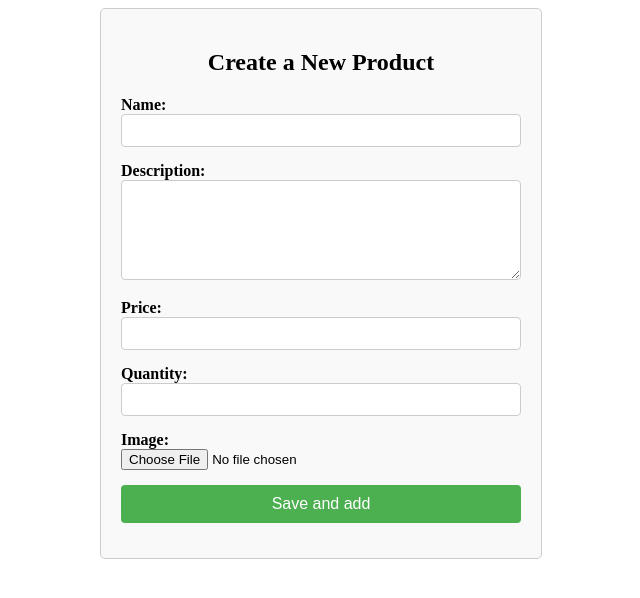
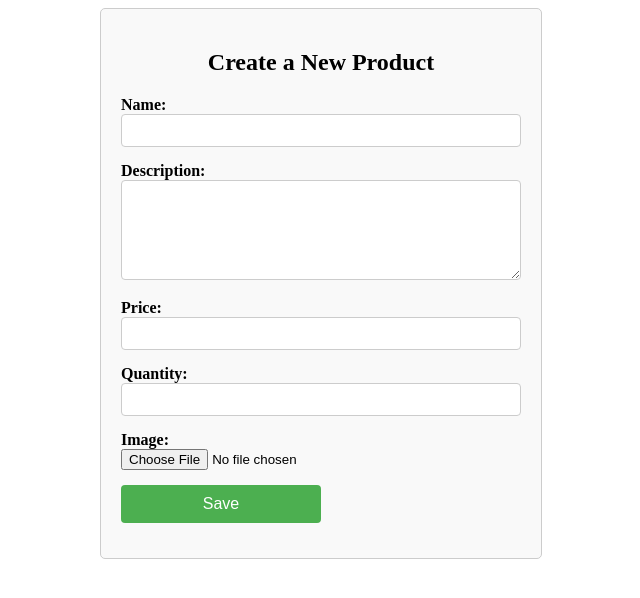
Before and after one commit to Rohit123saini/m2_test, a Django app: page /create/ in a window 1280 px wide. Shown: the top 598 px of the page, without its empty margins (319-959 px from the left). Run offline with Django 5.2, Linux system fonts and the light colour scheme; a user stored in the database is signed in.

Commit message:
update code5

```diff
--- a/m2_test_rohit_saini/templates/create_product.html
+++ b/m2_test_rohit_saini/templates/create_product.html
@@ -33,7 +33,7 @@
             <input type="file" id="image" name="image" accept="image/*" required>
         </div>
         <div class="form-group">
-            <button type="submit">Save and add </button>
+            <button type="submit" style="width:200px;">Save </button>
         </div>
     </form>
 </div>
```
Also changed, not shown: m2_test_rohit_saini/db.sqlite3, m2_test_rohit_saini/media/image/download_4_0267ljO.jpg (added), m2_test_rohit_saini/media/image/honey_FKir3Ye.jpg (added).
